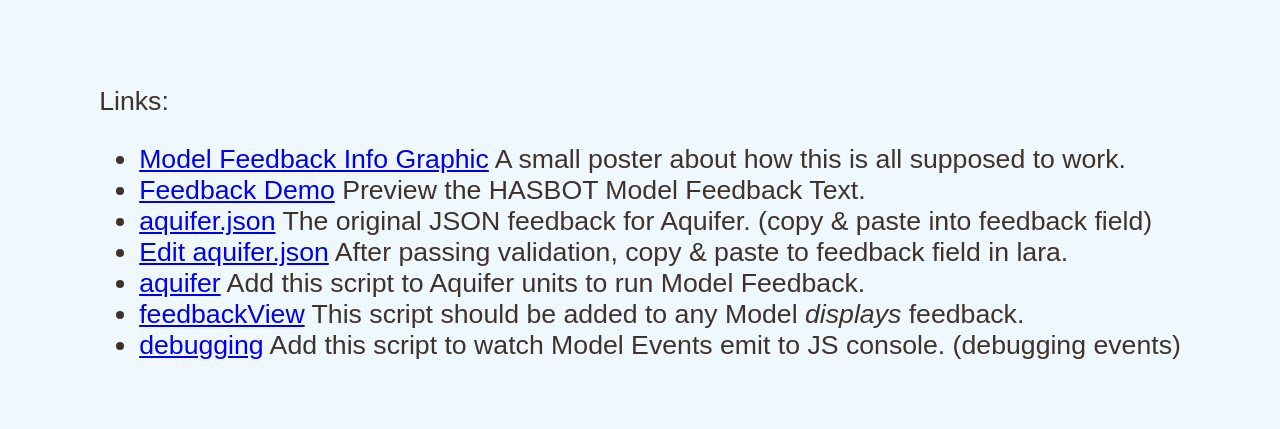
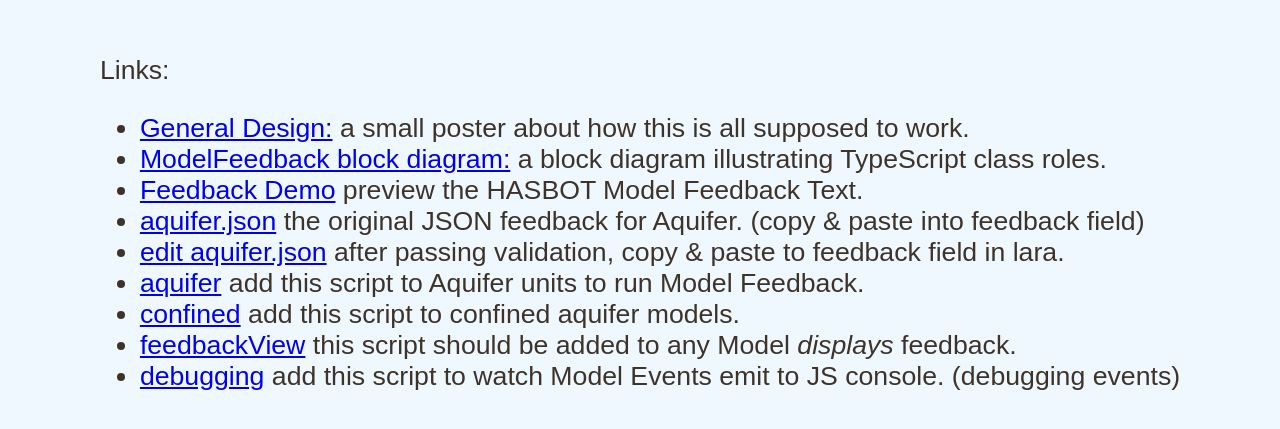
Before and after one commit to concord-consortium/model-feedback, a React app: page html/index.html in a window 1280 px wide. Shown: the part 163-592 px from the top of the page. Built offline with nearby package versions, Linux system fonts and the light colour scheme.

Commit message:
Updated documentation.

```diff
--- a/html/index.html
+++ b/html/index.html
@@ -24,38 +24,44 @@
     <div class="content">
       <div>
           Links: <ul>
-              <li><a target="_blank" href="ModelFeedback.jpg">
-                  Model Feedback Info Graphic</a>
-                  A small poster about how this is all supposed to work.
-                </li>
-
+            <li><a target="_blank" href="ModelFeedback.jpg">
+                General Design:</a>
+                a small poster about how this is all supposed to work.
+            </li>
+            <li><a target="_blank" href="ModelFeedback.jpg">
+              ModelFeedback block diagram:</a>
+              a block diagram illustrating TypeScript class roles.
+          </li>
             <li><a target="_blank" href="demo.html">
               Feedback Demo</a>
-              Preview the HASBOT Model Feedback Text.
+              preview the HASBOT Model Feedback Text.
             </li>
 
             <li><a target="_blank" href="aquifer1.json">
               aquifer.json</a>
-              The original JSON feedback for Aquifer. (copy &amp; paste into feedback field)
+              the original JSON feedback for Aquifer. (copy &amp; paste into feedback field)
             </li>
 
             <li><a target="_blank" href="https://jsoncompare.com/#!/simple/id=f1d5adfc234ec07b34cd214fec220434&fullscreen&reformat=beautify_2/">
-              Edit aquifer.json</a>
-              After passing validation, copy &amp; paste to feedback field in lara.
+              edit aquifer.json</a>
+              after passing validation, copy &amp; paste to feedback field in lara.
             </li>
 
             <li><a target="_blank" href="aquifer.js">
               aquifer</a>
-              Add this script to Aquifer units to run Model Feedback.
+              add this script to Aquifer units to run Model Feedback.
             </li>
-
+            <li><a target="_blank" href="confined.js">
+              confined</a>
+              add this script to confined aquifer models.
+            </li>
             <li><a target="_blank" href="feedbackView.js">
                 feedbackView</a>
-                This script should be added to any Model <em>displays</em> feedback.</li>
+                this script should be added to any Model <em>displays</em> feedback.</li>
 
             <li><a target="_blank" href="debugging.js">
               debugging</a>
-              Add this script to watch Model Events emit to JS console. (debugging events)
+              add this script to watch Model Events emit to JS console. (debugging events)
             </li>
           </ul>
       </div>
```
Also changed, not shown: README.md, html/block-diagram.jpg (added), html/model-feedback.jpg (renamed from html/ModelFeedback.jpg), 1 other file.
